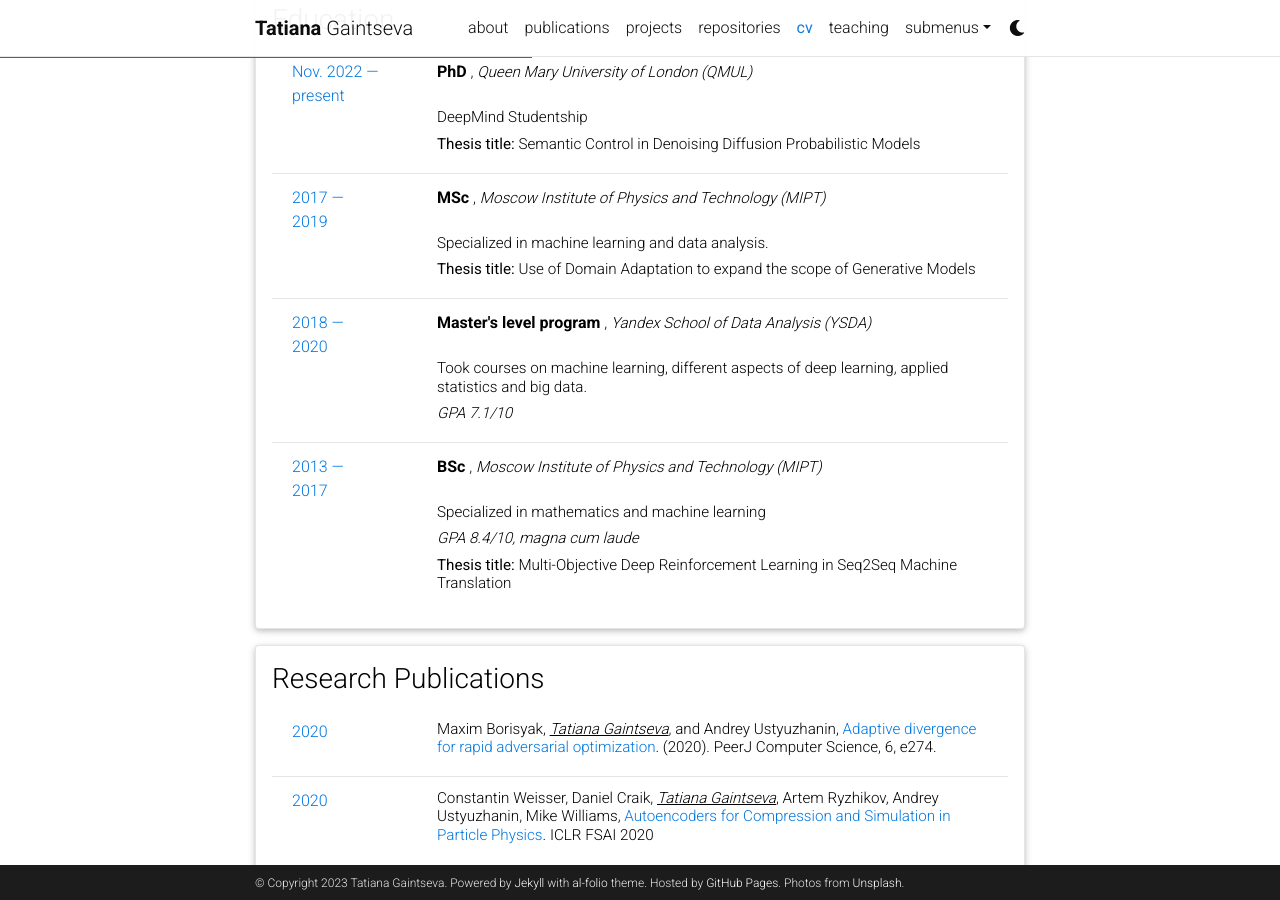
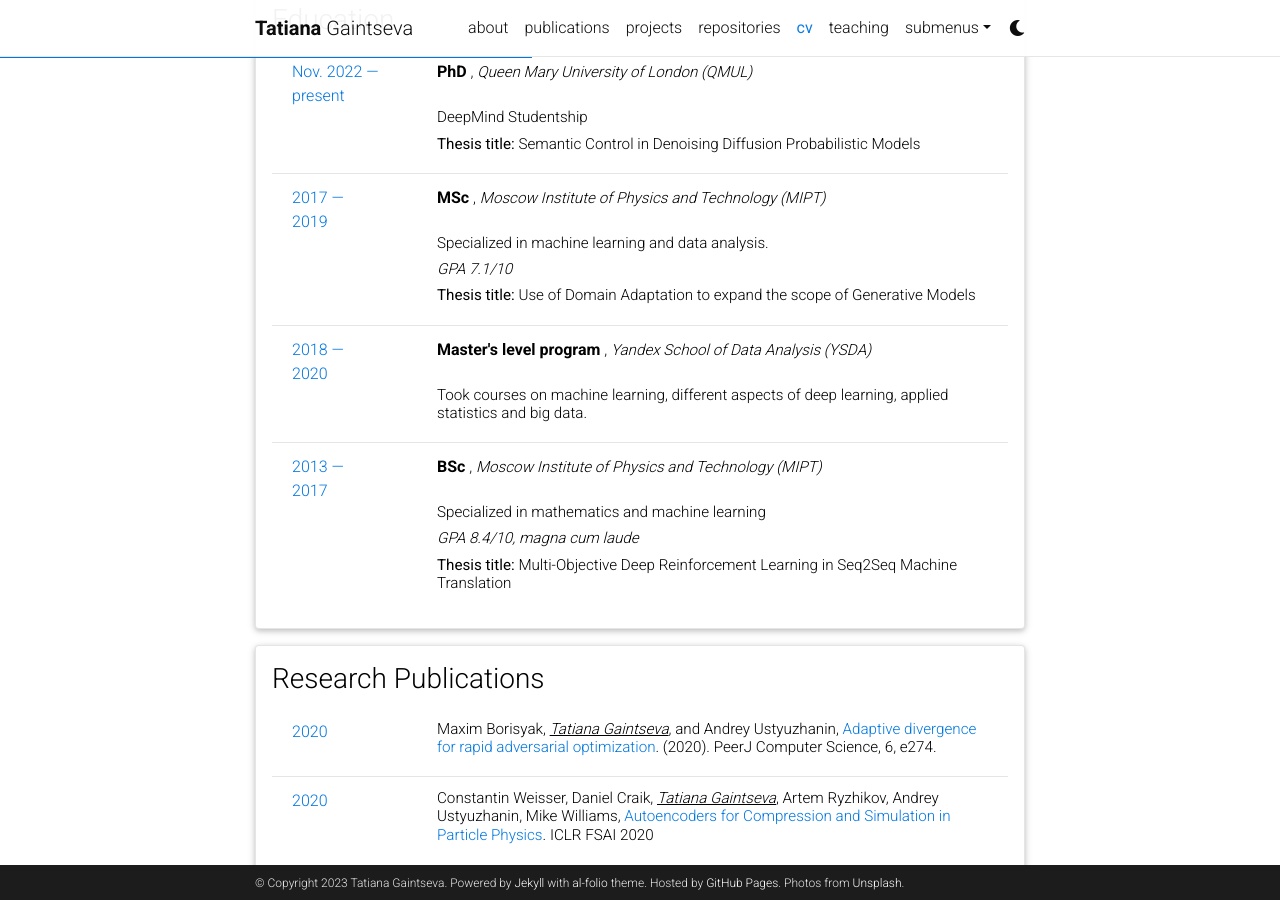
Before and after one commit to Atmyre/atmyre.github.io, a Jekyll site: the page built from _pages/cv.md, in a window 1280 px wide and 900 px high, scrolled down 1710 px. Built offline with Jekyll 4.4.1, drawn with Linux system fonts in a browser that asks for light colours; comment, search, counter and statistics services are not loaded; a style sheet for code colours, icons or effects is not loaded; part of the change alters nothing that is shown.

Commit message:
Update cv.yml

```diff
--- a/_data/cv.yml
+++ b/_data/cv.yml
@@ -63,12 +63,12 @@
       institution: Moscow Institute of Physics and Technology (MIPT)
       year: 2017 — 2019
       descr: Specialized in machine learning and data analysis.
+      descr_one: <i>GPA 7.1/10</i>
       thesis_title: Use of Domain Adaptation to expand the scope of Generative Models
 
     - title: Master's level program
       institution: Yandex School of Data Analysis (YSDA)
       year: 2018 — 2020
-      descr_one: <i>GPA 7.1/10</i>
       descr: Took courses on machine learning, different aspects of deep learning, applied statistics and big data.
 
     - title: BSc
```
